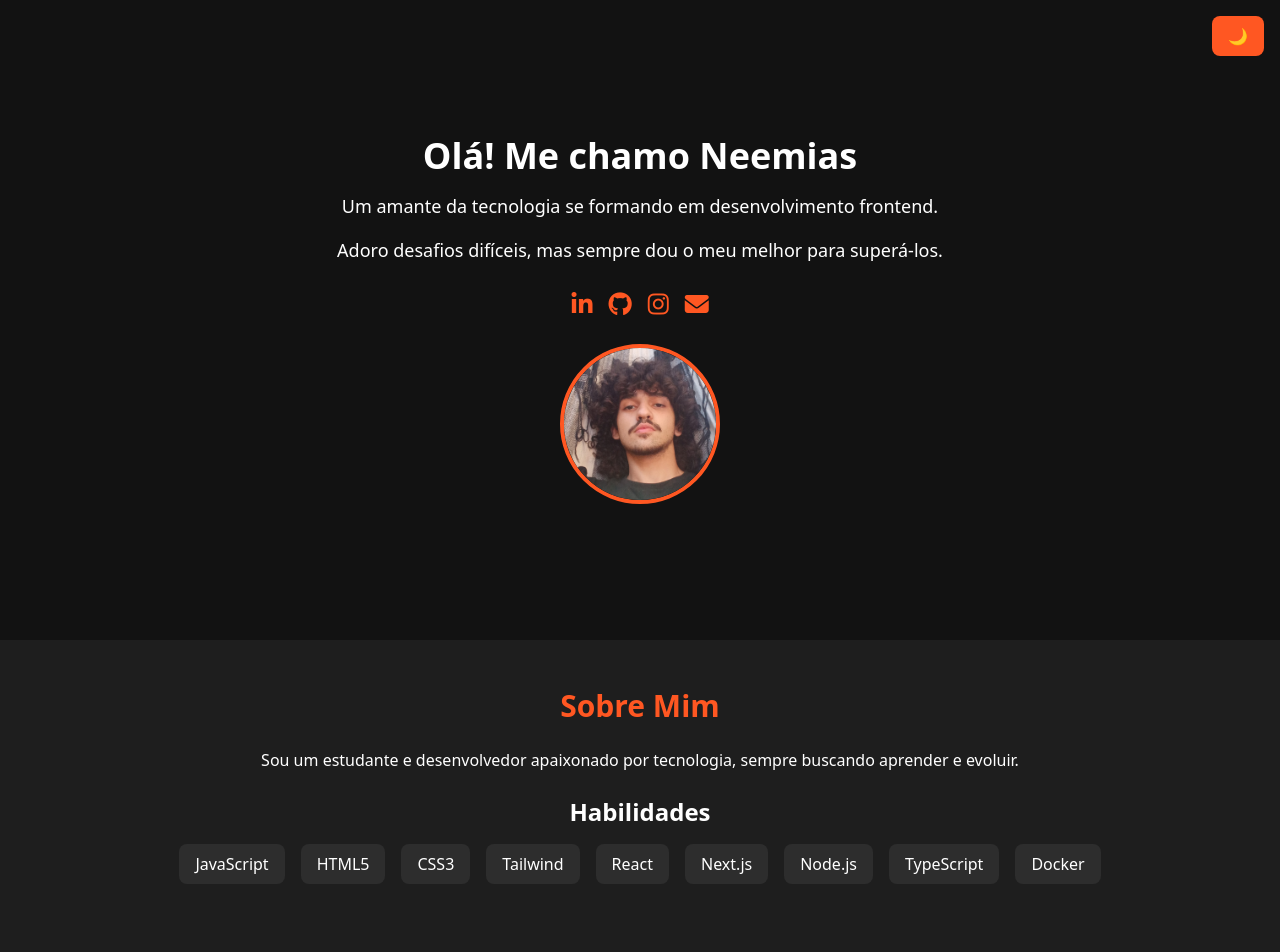
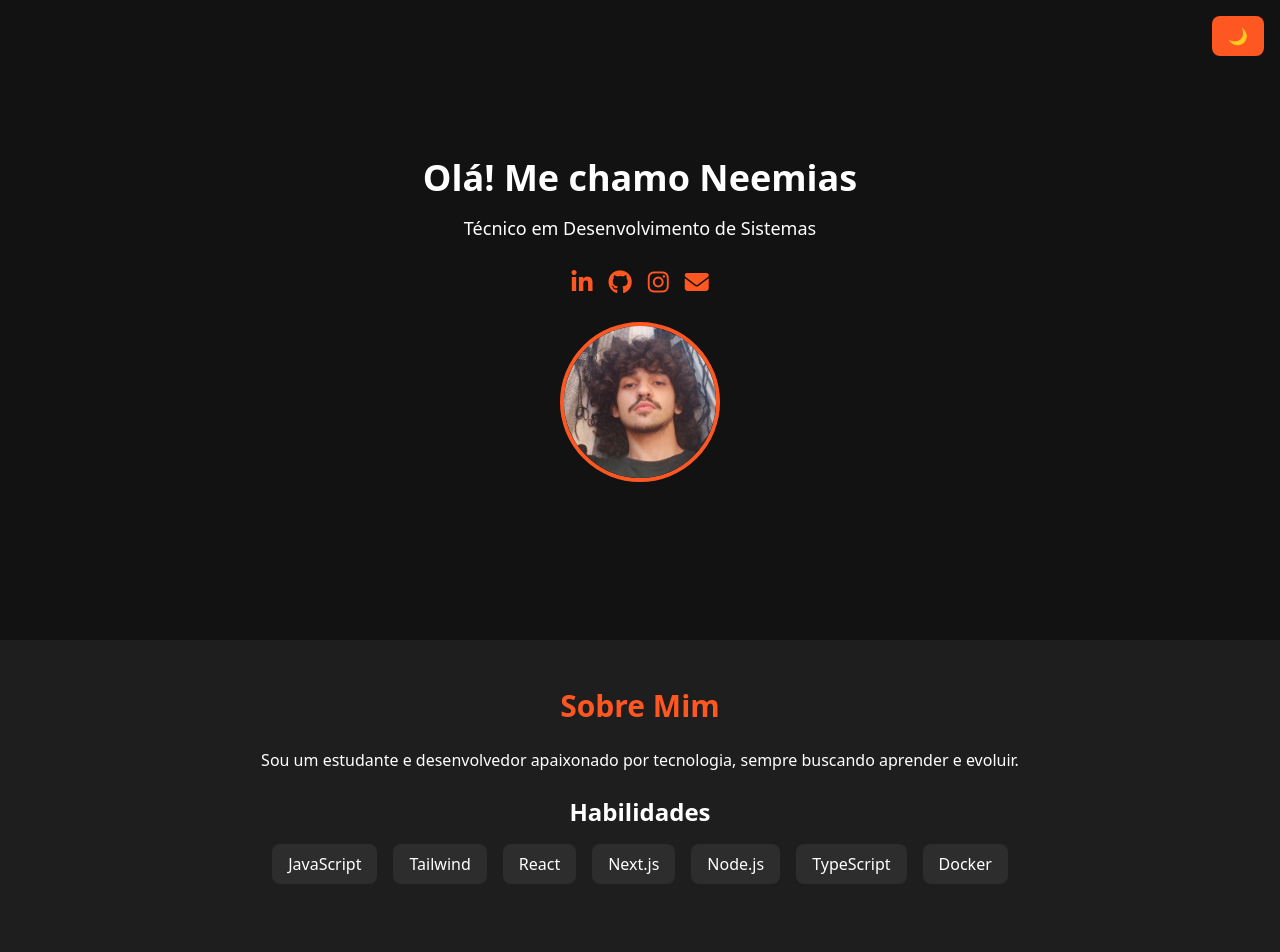
Before and after one commit to n33miaz/portifolio-simples, a website: page index.html in a window 1280 px wide. Shown: the top 952 px of the page. Drawn offline with nearby package versions, Linux system fonts and the light colour scheme.

Commit message:
Update index.html

```diff
--- a/index.html
+++ b/index.html
@@ -49,8 +49,7 @@
     <section class="flex flex-col items-center justify-center min-h-[80vh] p-6 text-center">
         <div class="max-w-2xl animate-fade-down">
             <h1 class="text-4xl font-bold mb-4">Olá! Me chamo Neemias</h1>
-            <p class="text-lg mb-4">Um amante da tecnologia se formando em desenvolvimento frontend.</p>
-            <p class="text-lg mb-4">Adoro desafios difíceis, mas sempre dou o meu melhor para superá-los.</p>
+            <p class="text-lg mb-4">Técnico em Desenvolvimento de Sistemas</p>
             <ul class="flex space-x-4 justify-center mt-6">
                 <li><a href="https://www.linkedin.com/in/neemiasmanso/" target="_blank" class="text-accent text-2xl hover:scale-110 transition"><i class="fab fa-linkedin-in"></i></a></li>
                 <li><a href="https://github.com/n33miaz" target="_blank" class="text-accent text-2xl hover:scale-110 transition"><i class="fab fa-github"></i></a></li>
@@ -69,8 +68,6 @@
         <h3 class="text-2xl font-semibold mt-6">Habilidades</h3>
         <ul class="flex flex-wrap justify-center gap-4 mt-4">
             <li class="bg-secondary px-4 py-2 rounded-lg">JavaScript</li>
-            <li class="bg-secondary px-4 py-2 rounded-lg">HTML5</li>
-            <li class="bg-secondary px-4 py-2 rounded-lg">CSS3</li>
             <li class="bg-secondary px-4 py-2 rounded-lg">Tailwind</li>
             <li class="bg-secondary px-4 py-2 rounded-lg">React</li>
             <li class="bg-secondary px-4 py-2 rounded-lg">Next.js</li>
```
